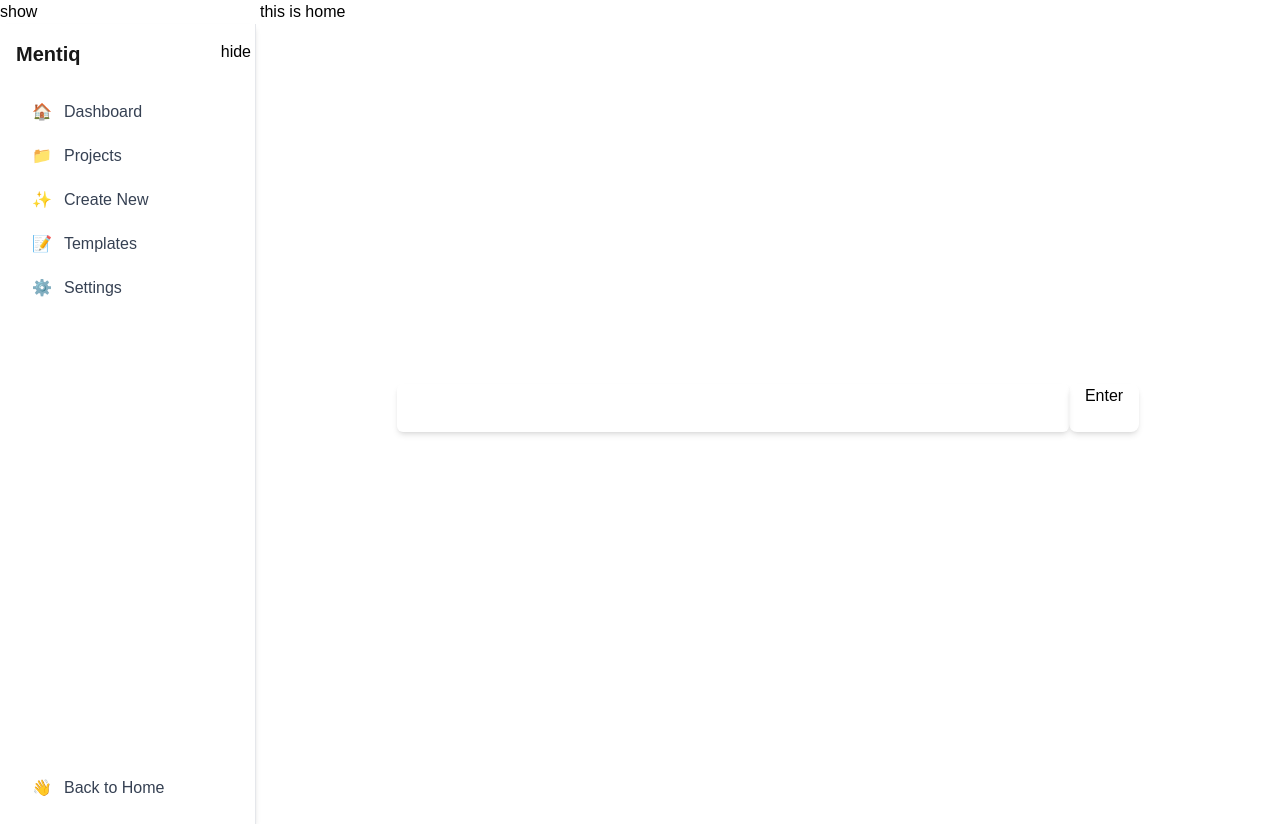
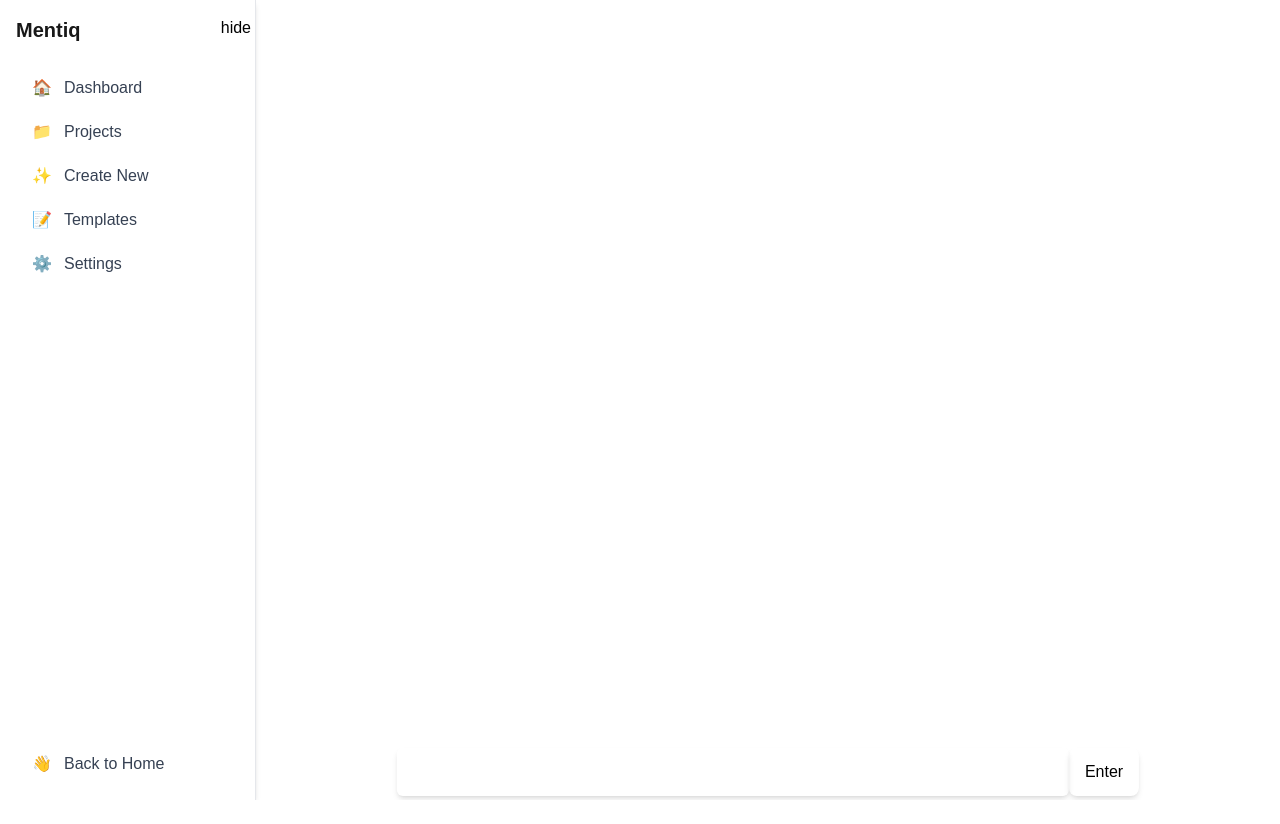
Before and after one commit to Nitesh-coder/mentiq, a Next.js app: page /start-app in a window 1280 px wide. After the commit the page ends 800 px from the top, so only its background shows below. Built offline with nearby package versions, Linux system fonts and the light colour scheme.

Commit message:
first user request to backend

```diff
--- a/src/app/components/agent/canvas.tsx
+++ b/src/app/components/agent/canvas.tsx
@@ -2,8 +2,8 @@
 
 export default function Canvas(){
     return(
-        <div className=" min-h-96">
-            this is home
+        <div className=" ">
+
         </div>
     )
 }
--- a/src/app/components/agent/input_section.tsx
+++ b/src/app/components/agent/input_section.tsx
@@ -1,4 +1,5 @@
 'use client'
+import axios from "axios"
 import { useRef, useState } from "react"
 
 
@@ -7,23 +8,26 @@
     const [content, setContent] = useState('')
     function handleClick(){
         const text = divRef.current?.innerText || ''
-        setContent(text)
+        axios.post('http://127.0.0.1:8000/', {client_input: text})
+        .then(res => setContent(res.data.response))
     }
     return(
-        <div className=" flex justify-center content-center">
+        <div className="">
             <div>{content}</div>
+        <div className="absolute flex left-1/2 transform -translate-x-1/2 bottom-1">
         <div
             ref={divRef}
             contentEditable
             suppressContentEditableWarning
             //onKeyDown={handleKeyDown}
             //onInput={(e) => setContent((e.target as HTMLDivElement).innerText)}
-            className="min-h-[40px] w-2xl max-h-40 shadow-md overflow-y-auto rounded-md p-3 outline-cyan-800 focus:ring-0"
+            className=" max-w-2xl min-h-[40px] w-2xl max-h-40 shadow-md overflow-y-auto rounded-md p-3 outline-cyan-800 focus:ring-0"
 
             role="textbox"
             aria-multiline="true"
         />
-        <div onClick={handleClick} className=" min-h-4 px-4 cursor-pointer text-center rounded-lg shadow-md">Enter</div>
+        <div onClick={handleClick} className="max-h-40 flex justify-center items-center px-4 cursor-pointer text-center rounded-lg shadow-md">Enter</div>
+        </div>
         </div>
     )
 }
--- a/src/app/components/sidebar/sidebar.tsx
+++ b/src/app/components/sidebar/sidebar.tsx
@@ -3,16 +3,16 @@
 import { useState } from "react"
 
 
-export default function Sidebar(){
+export default function Sidebar() {
 
     const [isHide, setIsHide] = useState(true)
 
-    return(
+    return (
         <div>
-            <div onClick={()=>setIsHide(!isHide)}>show</div>
-            {isHide && (
-                <div className=" relative h-screen w-64 shadow-md p-4 border-r border-gray-200">
-                <div onClick={()=>setIsHide(!isHide)} className=" absolute top-4 right-1">hide</div>
+            <div className={`${isHide ? 'hidden' : 'block'} mt-4`} onClick={() => setIsHide(!isHide)}>show</div>
+
+            <div className={`${isHide ? 'block' : 'hidden'} relative h-screen w-64 shadow-md p-4 border-r border-gray-200 transition-all duration-300`}>
+                <div onClick={() => setIsHide(!isHide)} className="absolute top-4 right-1">hide</div>
                 <div className="mb-6">
                     <h1 className="text-xl font-bold opacity-90">Mentiq</h1>
                 </div>
@@ -47,7 +47,7 @@
                     </a>
                 </div>
             </div>
-            )}
+
         </div>
     )
 }
--- a/src/app/start-app/page.tsx
+++ b/src/app/start-app/page.tsx
@@ -5,7 +5,7 @@
 
 export default function(){
     return(
-        <div className="px-1 flex-1 justify-center">
+        <div className="px-1 flex-1 justify-center relative">
             <Canvas />
             <Input />
         </div>
```
Also changed, not shown: package.json (+7 -6 lines), 1 other file (tests, documents, lock files or other folders). Lines whose indentation alone changed are shown as unchanged.
